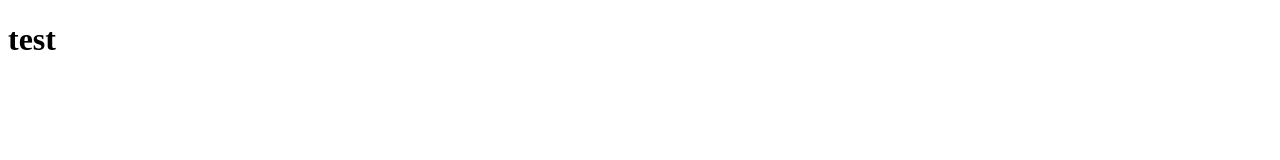
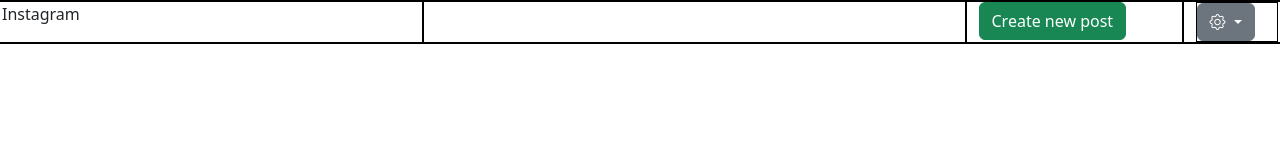
Before and after one commit to Tomasmusic/tomasmusic-hellow, a plain HTML site: page index.html in a window 1280 px wide. Drawn offline with nearby package versions, Linux system fonts and the light colour scheme.

Commit message:
Pending changes exported from your codespace

```diff
--- a/index.html
+++ b/index.html
@@ -3,9 +3,35 @@
 <head>
     <meta charset="UTF-8">
     <meta name="viewport" content="width=device-width, initial-scale=1.0">
+    <link rel="stylesheet" type="text/css" href="styles.css">
+    <link rel="stylesheet" href="https://cdn.jsdelivr.net/npm/bootstrap-icons@1.10.5/font/bootstrap-icons.css">
+    <link href="https://cdn.jsdelivr.net/npm/bootstrap@5.3.0/dist/css/bootstrap.min.css" rel="stylesheet" integrity="sha384-9ndCyUaIbzAi2FUVXJi0CjmCapSmO7SnpJef0486qhLnuZ2cdeRhO02iuK6FUUVM" crossorigin="anonymous" defer>
+    <script src="https://cdn.jsdelivr.net/npm/bootstrap@5.3.0/dist/js/bootstrap.bundle.min.js" integrity="sha384-geWF76RCwLtnZ8qwWowPQNguL3RmwHVBC9FhGdlKrxdiJJigb/j/68SIy3Te4Bkz" crossorigin="anonymous" defer></script>
     <title>insta bootstrap</title>
 </head>
 <body>
-    <h1>test</h1>
+    <div class="row">
+        <div class="col-sm-4">
+       Instagram
+        </div>
+        <div class="col-sm-5">
+        </div>
+        <div class="col-sm-2">
+            <button type="button" class="btn btn-success">Create new post</button>
+        </div>
+        <div class="col-sm-1">
+            <div class="dropdown">
+                <a class="btn btn-secondary dropdown-toggle" href="#" role="button" id="dropdownMenuLink" data-bs-toggle="dropdown" aria-expanded="false">
+                    <i class="bi bi-gear"></i>
+                </a>
+
+                <ul class="dropdown-menu" aria-labelledby="dropdownMenuLink">
+                  <li><a class="dropdown-item" href="#">Action</a></li>
+                  <li><a class="dropdown-item" href="#">Another action</a></li>
+                  <li><a class="dropdown-item" href="#">Something else here</a></li>
+                </ul>
+              </div>
+        </div>
+     </div>
 </body>
 </html>
--- /dev/null
+++ b/styles.css
@@ -0,0 +1,3 @@
+div {
+    border:solid 1px black
+  }
```
